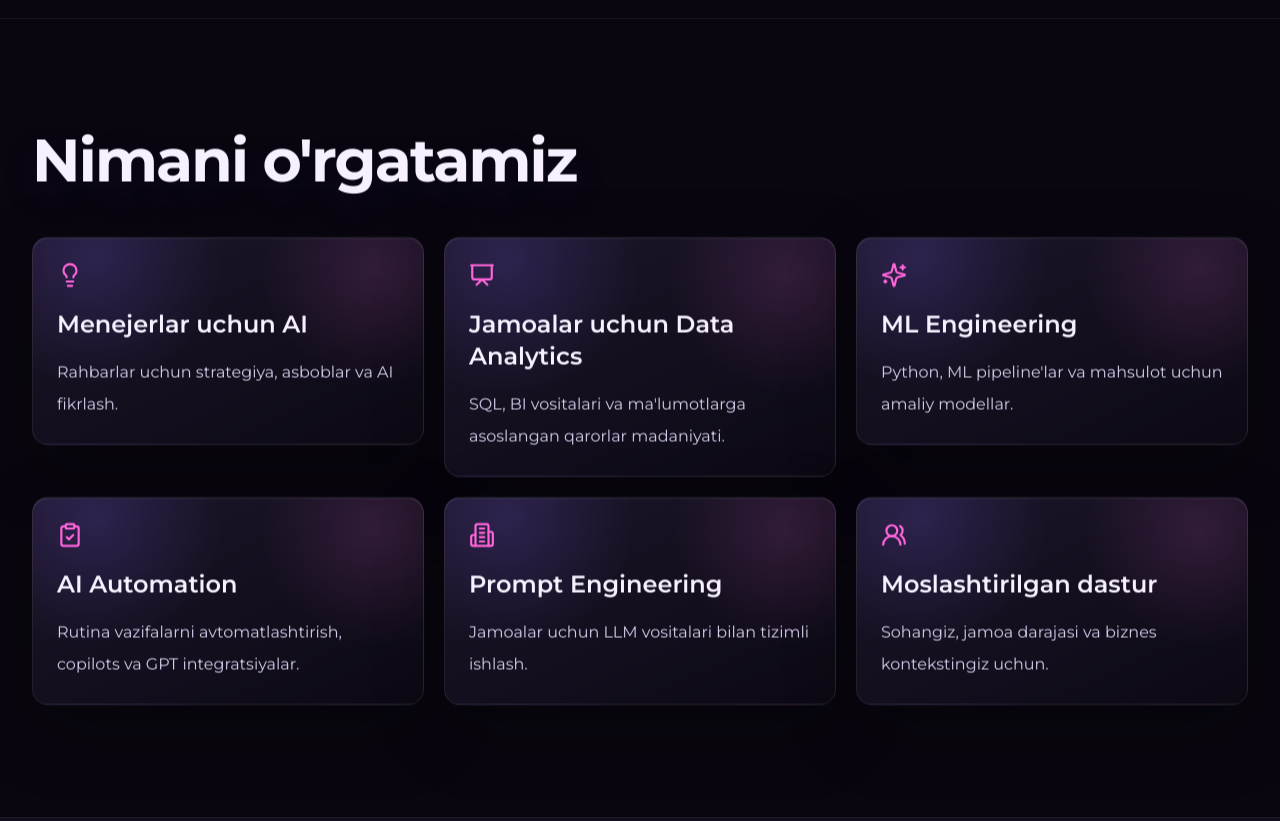
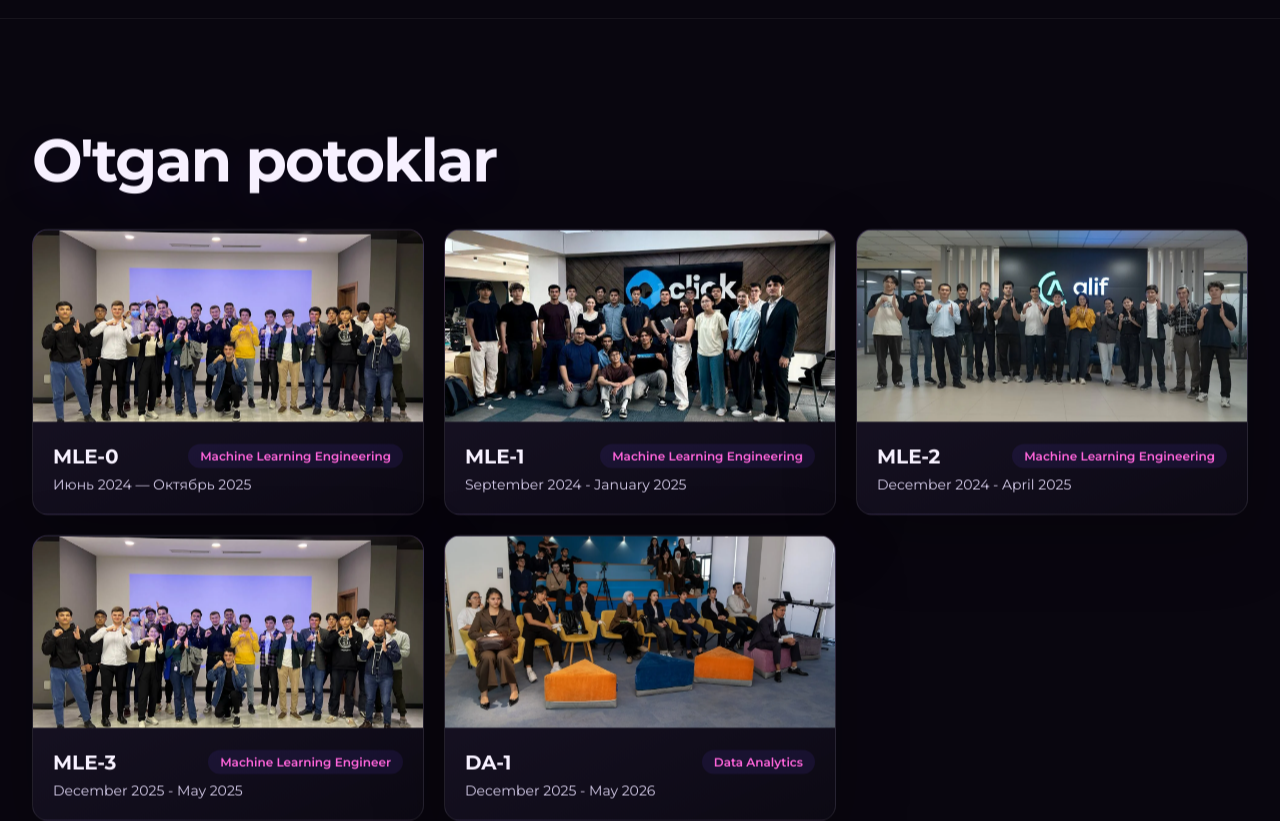
Before and after one commit to Godzilash12/MLC_web, a React (Vite) app: page /b2b in a window 1280 px wide. Shown: the part 1620-2441 px from the top of the page. Built offline with nearby package versions, Linux system fonts and the light colour scheme.

Commit message:
community team + b2b cohorts + education fixes

```diff
--- a/src/data/fallbackContent.ts
+++ b/src/data/fallbackContent.ts
@@ -818,6 +818,16 @@ export interface AiCohort {
 
 export const zeroOneAiCohorts: AiCohort[] = [
   {
+    id: 'mle-0',
+    name: 'MLE-0',
+    track: 'Machine Learning Engineering',
+    year: 2024,
+    month: 'Июнь 2024 — Октябрь 2025',
+    graduates: 0,
+    employed: 0,
+    photo: '/01ai/cohorts/mle-3.webp',
+  },
+  {
     id: "mle-1",
     name: "MLE-1",
     track: "Machine Learning Engineering",
--- a/src/pages/B2BPage.tsx
+++ b/src/pages/B2BPage.tsx
@@ -3,7 +3,7 @@ import { useTranslation } from "react-i18next";
 import { FAQAccordion } from "@/components/FAQAccordion";
 import { SectionReveal } from "@/components/SectionReveal";
 import { TeamGrid } from "@/components/TeamGrid";
-import { b2bMentorsByLocale } from "@/data/fallbackContent";
+import { b2bMentorsByLocale, zeroOneAiCohorts } from "@/data/fallbackContent";
 import { usePageMeta } from "@/hooks/usePageMeta";
 import { useSiteCopy } from "@/lib/siteCopy";
 
@@ -52,7 +52,8 @@ export function B2BPage() {
   const { t, i18n } = useTranslation();
   const locale = i18n.resolvedLanguage?.split("-")[0] ?? "ru";
   const page = t("b2b", { returnObjects: true }) as any;
-  const educationCopy = useSiteCopy().education;
+  const siteCopyData = useSiteCopy();
+  const educationCopy = siteCopyData.education;
 
   const programs =
     locale === "uz"
@@ -214,6 +215,40 @@ export function B2BPage() {
       <section className="section-divider">
         <div className="section-shell section-space">
           <SectionReveal>
+            <h2 className="section-title">{educationCopy.cohortsTitle ?? 'Прошлые потоки'}</h2>
+          </SectionReveal>
+          <div className="mt-10 grid gap-5 md:grid-cols-3">
+            {zeroOneAiCohorts.map((cohort) => (
+              <SectionReveal key={cohort.id}>
+                <article className="card-surface overflow-hidden">
+                  <div className="h-48 overflow-hidden">
+                    <img
+                      src={cohort.photo}
+                      alt={cohort.name}
+                      className="h-full w-full object-cover transition duration-500 hover:scale-[1.04]"
+                      loading="lazy"
+                      decoding="async"
+                    />
+                  </div>
+                  <div className="p-5">
+                    <div className="flex items-center justify-between">
+                      <h3 className="text-xl font-bold text-text">{cohort.name}</h3>
+                      <span className="rounded-full bg-primary/10 px-3 py-1 text-xs font-semibold text-accent">
+                        {cohort.track}
+                      </span>
+                    </div>
+                    <p className="mt-1 text-sm text-text-secondary">{cohort.month}</p>
+                  </div>
+                </article>
+              </SectionReveal>
+            ))}
+          </div>
+        </div>
+      </section>
+
+      <section className="section-divider">
+        <div className="section-shell section-space">
+          <SectionReveal>
             <p className="eyebrow">{page.programs.eyebrow}</p>
             <h2 className="section-title">{page.programs.title}</h2>
           </SectionReveal>
@@ -243,6 +278,9 @@ export function B2BPage() {
           <div className="mt-12">
             <TeamGrid members={mentors} dataSection="b2b-mentors" />
           </div>
+          <p className="mt-6 text-center text-sm font-semibold text-text-secondary">
+            {siteCopyData.b2b.moreMentors}
+          </p>
         </div>
       </section>
 
--- a/src/pages/CommunityPage.tsx
+++ b/src/pages/CommunityPage.tsx
@@ -10,6 +10,8 @@ import {
 } from "lucide-react";
 import { useNavigate } from "react-router-dom";
 import { SectionReveal } from "@/components/SectionReveal";
+import { TeamGrid } from "@/components/TeamGrid";
+import type { TeamMember } from "@/data/fallbackContent";
 import { useCountUpWhenActive } from "@/hooks/useCountUpWhenActive";
 import { useInViewOnce } from "@/hooks/useInViewOnce";
 import { usePageMeta } from "@/hooks/usePageMeta";
@@ -48,6 +50,21 @@ const pastEvents = [
     categoryId: "ml-contest",
     image: "/events/contest-2026/image156.webp"
   }
+];
+
+const communityTeam: TeamMember[] = [
+  { id: 'ct-01', name: 'Шахриёр Худойбердиев', role_mlc: 'Основатель & CEO', role_external: 'MLC Head | AICA Deputy Chairman', photo_url: '/shakhriyor.avif', linkedin_url: 'https://linkedin.com/in/shakhriyor-kh' },
+  { id: 'ct-02', name: 'Бехруз Аъзам', role_mlc: 'ML Development', role_external: 'ML Engineer · AlgoFrog', photo_url: '/team/bekhruz-azam.webp', linkedin_url: 'https://uz.linkedin.com/in/behruz-azam' },
+  { id: 'ct-03', name: 'Азимбек Исматуллаев', role_mlc: 'Community', role_external: 'Project Manager · Ipak Yuli Bank', photo_url: '/team/azimbek.webp', linkedin_url: 'https://linkedin.com/in/azimbek-ismatullaev-b24088207' },
+  { id: 'ct-04', name: 'Адам Саидов', role_mlc: 'Community', role_external: 'Growth Product Manager · BirBir', photo_url: '/team/adam.webp', linkedin_url: 'https://linkedin.com/in/adam-saidov' },
+  { id: 'ct-05', name: 'Жасурбек Мамуров', role_mlc: 'Community', role_external: 'INHA University in Tashkent', photo_url: '/team/jasurbek-mamurov.webp', linkedin_url: 'https://linkedin.com/in/jmamurov' },
+  { id: 'ct-06', name: 'Кобилжон Косимов', role_mlc: 'Head of ML Club NewUU', role_external: 'COO · RepliUz', photo_url: '/team/kobiljon.webp', linkedin_url: 'https://uz.linkedin.com/in/kobiljon' },
+  { id: 'ct-07', name: 'Амир Каримов', role_mlc: 'COO ML Course', role_external: 'Product Manager · LexoraAI', photo_url: '/team/amir-karimov.webp', linkedin_url: 'https://linkedin.com/in/amir-karimov-5ba2732a0' },
+  { id: 'ct-08', name: 'Исламбек Каримов', role_mlc: 'Community', role_external: 'UzVC', photo_url: '/team/islambek.webp', linkedin_url: 'https://linkedin.com/in/islambek-kadyrov-0461a4254' },
+  { id: 'ct-09', name: 'Камилла Жураева', role_mlc: 'Community', role_external: 'Data Scientist · Ucell', photo_url: '/team/kamilla-juraeva.webp', linkedin_url: 'https://linkedin.com/in/kamilla-juraeva-data-scientist' },
+  { id: 'ct-10', name: 'Малика Рустамова', role_mlc: 'Community', role_external: 'Product Manager · Uzum', photo_url: '/team/malika.webp', linkedin_url: 'https://linkedin.com/in/malika-rustamova-a213bb1a9' },
+  { id: 'ct-11', name: 'Назокатхон Шерматова', role_mlc: 'Community', role_external: 'Product Manager · KDB Bank Uzbekistan', photo_url: '/team/nazokat.webp', linkedin_url: 'https://linkedin.com/in/algonazokat' },
+  { id: 'ct-12', name: 'Убайдуллох Пулат', role_mlc: 'Community', role_external: 'BDC · C-Space', photo_url: '/team/ubaydulloh.webp' },
 ];
 
 function digitCount(value: string) {
@@ -154,6 +171,17 @@ export function CommunityPage() {
       <section className="section-divider">
         <div className="section-shell section-space">
           <SectionReveal>
+            <h2 className="section-title">{copy.teamTitle ?? 'Команда сообщества'}</h2>
+          </SectionReveal>
+          <div className="mt-10">
+            <TeamGrid members={communityTeam} dataSection="community-team" />
+          </div>
+        </div>
+      </section>
+
+      <section className="section-divider">
+        <div className="section-shell section-space">
+          <SectionReveal>
             <h2 className="section-title">{copy.formatsTitle}</h2>
           </SectionReveal>
 
--- a/src/pages/EducationPage.tsx
+++ b/src/pages/EducationPage.tsx
@@ -369,18 +369,6 @@ export function EducationPage() {
                       </span>
                     </div>
                     <p className="mt-1 text-sm text-text-secondary">{cohort.month}</p>
-                    {cohort.graduates > 0 && (
-                      <div className="mt-4 flex gap-4">
-                        <div>
-                          <p className="font-mono text-2xl font-bold text-text">{cohort.graduates}</p>
-                          <p className="text-xs text-text-secondary">{copy.cohortsGraduates ?? "выпускников"}</p>
-                        </div>
-                        <div>
-                          <p className="font-mono text-2xl font-bold text-accent">{cohort.employed}%</p>
-                          <p className="text-xs text-text-secondary">{copy.cohortsEmployed ?? "трудоустроены"}</p>
-                        </div>
-                      </div>
-                    )}
                   </div>
                 </article>
               </SectionReveal>
```
Also changed, not shown: src/lib/siteCopy.ts (+8 -1 lines).
